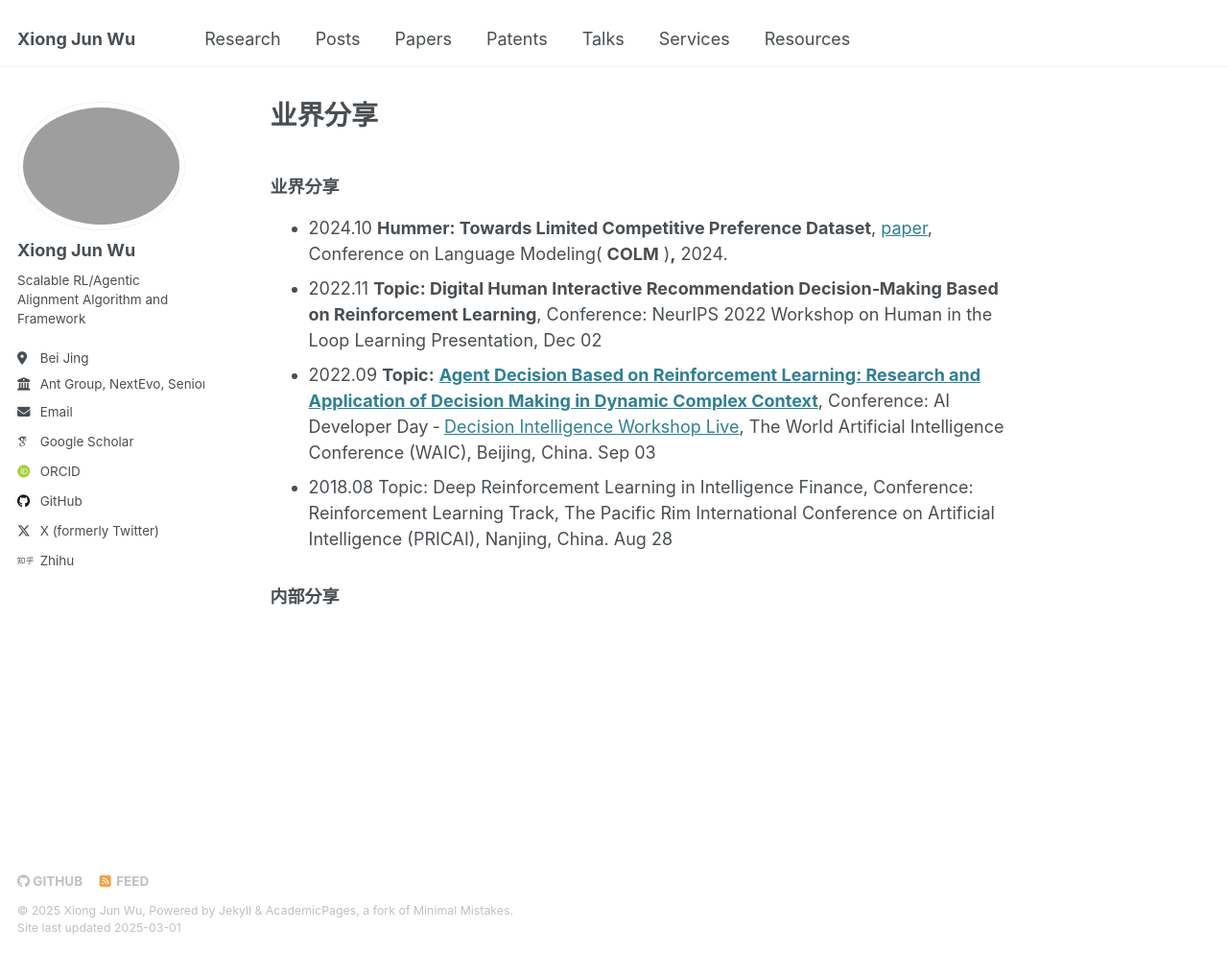
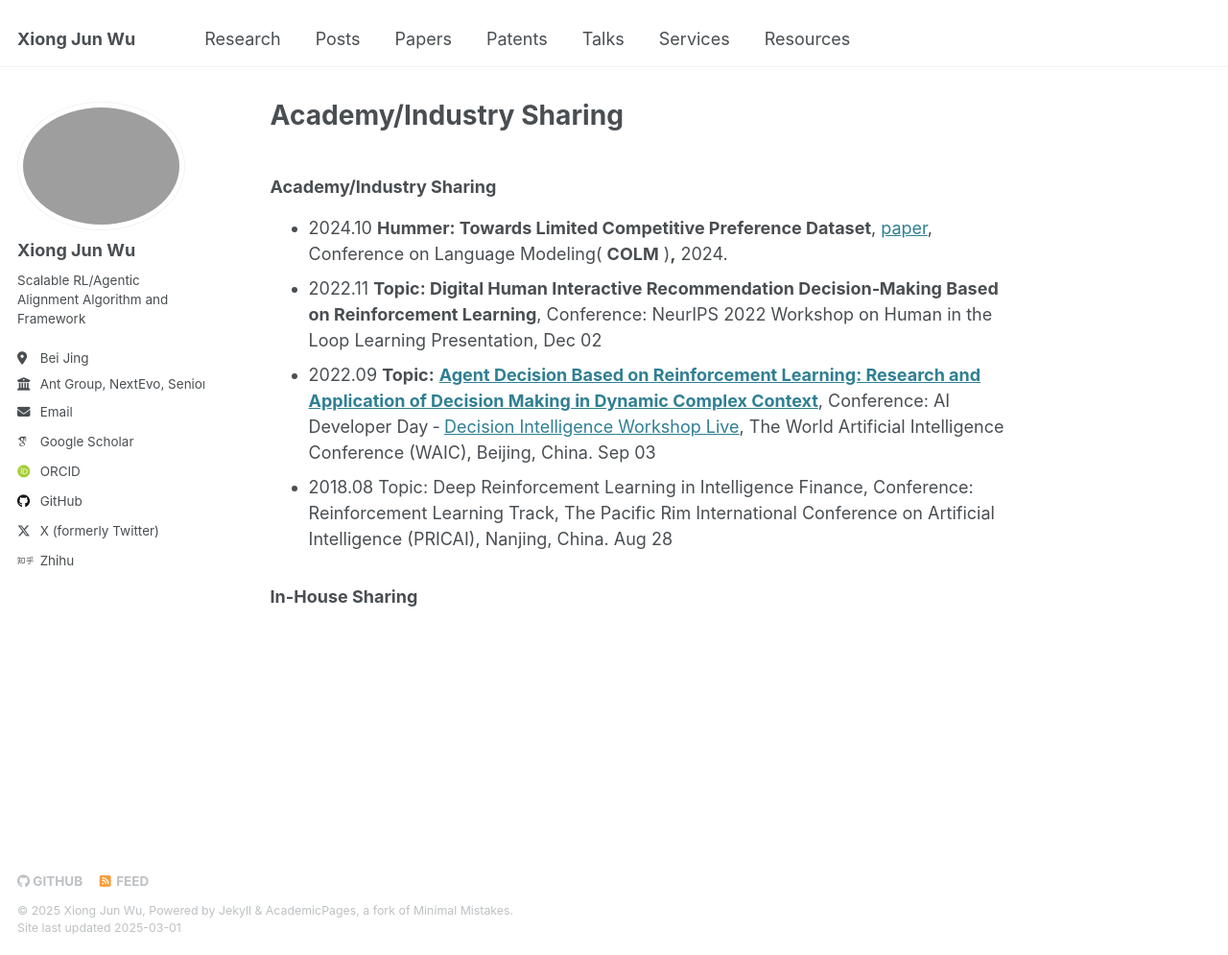
Before and after one commit to junwuxgi/junwuxgi.github.io, a Jekyll site: the page built from talks.md, in a window 1280 px wide and 995 px high. Shown: the whole window at 96% size. Built offline with Jekyll 4.4.1, drawn with Linux system fonts in a browser that asks for light colours; some web fonts are replaced; our own code applies the rules of GitHub Pages for plain Markdown files.

Commit message:
update config

```diff
--- a/talks.md
+++ b/talks.md
@@ -1,11 +1,11 @@
-### 业界分享
+### Academy/Industry Sharing
 
 * 2024.10 **Hummer: Towards Limited Competitive Preference Dataset**, [paper](https://openreview.net/pdf?id=aKwQPRjdGa), Conference on Language Modeling( **COLM** )**,** 2024.
 * 2022.11 **Topic: Digital Human Interactive Recommendation Decision‑Making Based on Reinforcement Learning**, Conference: NeurIPS 2022 Workshop on Human in the Loop Learning Presentation, Dec 02
 * 2022.09 **Topic:** **[Agent Decision Based on Reinforcement Learning: Research and Application of Decision Making in Dynamic Complex Context](https://www.bilibili.com/video/BV1Fe411M732/)**, Conference: AI Developer Day ‑ [Decision Intelligence Workshop Live](http://rlchina.org/topic/548), The World Artificial Intelligence Conference (WAIC), Beijing, China. Sep 03
 * 2018.08  Topic: Deep Reinforcement Learning in Intelligence Finance, Conference: Reinforcement Learning Track, The Pacific Rim International Conference on Artificial Intelligence (PRICAI), Nanjing, China. Aug 28
 
-### 内部分享
+### In-House Sharing
 
 [//]: #
 [//]: #
```
